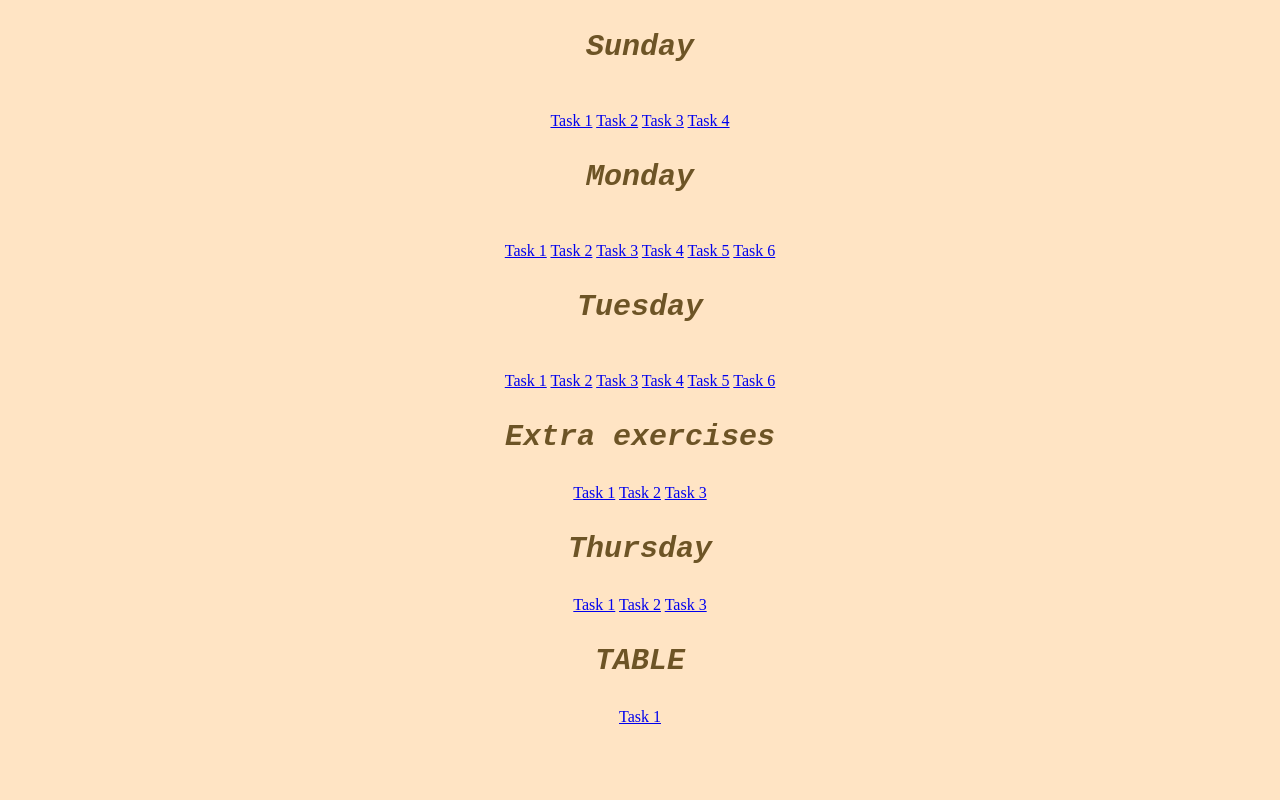
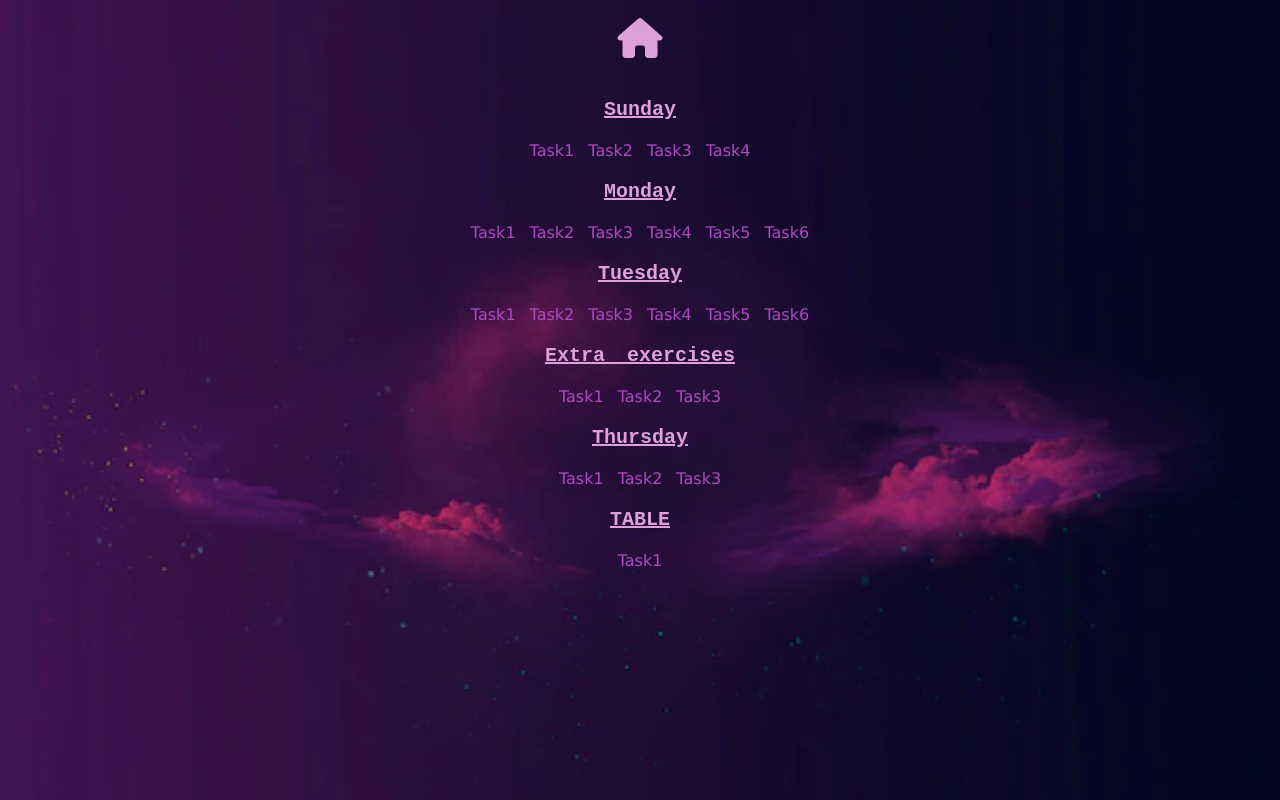
Before and after one commit to hudaausaily/Task, a plain HTML site: page index.html in a window 1280 px wide. Drawn offline with Linux system fonts and the light colour scheme.

Commit message:
Html@Css

```diff
--- a/index.html
+++ b/index.html
@@ -7,39 +7,43 @@
     <title>My Index</title>
     <link rel="shortcut icon" href="https://toppng.com/uploads/preview/ixel-heart-icon-pixel-heart-icon-115636416099zqmcxy2rr.png" type="image/x-icon">
     <link rel="stylesheet" href="style.css">
+    <script src="https://kit.fontawesome.com/a8b56cb52b.js" crossorigin="anonymous"></script>
 
 
 </head>
-<body>
-    <h3 style="color:rgb(109, 84, 38); font-family: monospace;font-style: oblique; font-size: 30px;" >Sunday</h3><br>
-    <a href="Sunday_16_10/task2.html">Task 1</a>
-    <a href="Sunday_16_10/task3.html">Task 2</a>
-    <a href="Sunday_16_10/task4.html">Task 3</a>
-    <a href="Sunday_16_10/task5.html">Task 4</a><br>
-    <h3 style="color:rgb(109, 84, 38); font-family: monospace;font-style: oblique; font-size: 30px;">Monday</h3><br>
-    <a href="Monday_17_10/form.html">Task 1</a>
-    <a href="Monday_17_10/form2.html">Task 2</a>
-    <a href="Monday_17_10/del&ins.html">Task 3</a>
-    <a href="Monday_17_10/table.html">Task 4</a>
-    <a href="Monday_17_10/loremtable.html">Task 5</a>
-    <a href="Monday_17_10/media.html">Task 6</a>
-    <h3 style="color:rgb(109, 84, 38); font-family: monospace;font-style: oblique; font-size: 30px;">Tuesday</h3><br>
-    <a href="Tuesday_18_10/table.html">Task 1</a>
-    <a href="Tuesday_18_10/tablewlink.html">Task 2</a>
-    <a href="Tuesday_18_10/meetjack.html">Task 3</a>
-    <a href="Tuesday_18_10/3images.html">Task 4</a>
-    <a href="Tuesday_18_10/dltask.html">Task 5</a>
-    <a href="Tuesday_18_10/PinT.html">Task 6</a><br>
-    <h3 style="color:rgb(109, 84, 38); font-family: monospace;font-style: oblique; font-size: 30px;">Extra exercises</h3>
-    <a href="Extra_Exercise/task1.html">Task 1</a>
-    <a href="Extra_Exercise/task2.html">Task 2</a>
-    <a href="Extra_Exercise/task3.html">Task 3</a>
-    <h3 style="color:rgb(109, 84, 38); font-family: monospace;font-style: oblique; font-size: 30px;">Thursday</h3>
-    <a href="Thursday_20_10/task1.html">Task 1</a>
-    <a href="Thursday_20_10/task2.html">Task 2</a>
-    <a href="Thursday_20_10/task3.html">Task 3</a>
-    <h3 style="color:rgb(109, 84, 38); font-family: monospace;font-style: oblique; font-size: 30px;">TABLE</h3>
-    <a href="Thursday_20_10/table.html">Task 1</a>
+<body >
+
+
+    <i class="fa-solid fa-house"></i>
+    <h3 >Sunday</h3>
+    <a href="Sunday_16_10/task2.html">Task1</a>
+    <a href="Sunday_16_10/task3.html">Task2</a>
+    <a href="Sunday_16_10/task4.html">Task3</a>
+    <a href="Sunday_16_10/task5.html">Task4</a><br>
+    <h3 >Monday</h3>
+    <a href="Monday_17_10/form.html">Task1</a>
+    <a href="Monday_17_10/form2.html">Task2</a>
+    <a href="Monday_17_10/del&ins.html">Task3</a>
+    <a href="Monday_17_10/table.html">Task4</a>
+    <a href="Monday_17_10/loremtable.html">Task5</a>
+    <a href="Monday_17_10/media.html">Task6</a>
+    <h3>Tuesday</h3>
+    <a href="Tuesday_18_10/table.html">Task1</a>
+    <a href="Tuesday_18_10/tablewlink.html">Task2</a>
+    <a href="Tuesday_18_10/meetjack.html">Task3</a>
+    <a href="Tuesday_18_10/3images.html">Task4</a>
+    <a href="Tuesday_18_10/dltask.html">Task5</a>
+    <a href="Tuesday_18_10/PinT.html">Task6</a><br>
+    <h3 >Extra exercises</h3>
+    <a href="Extra_Exercise/task1.html">Task1</a>
+    <a href="Extra_Exercise/task2.html">Task2</a>
+    <a href="Extra_Exercise/task3.html">Task3</a>
+    <h3 >Thursday</h3>
+    <a href="Thursday_20_10/task1.html">Task1</a>
+    <a href="Thursday_20_10/task2.html">Task2</a>
+    <a href="Thursday_20_10/task3.html">Task3</a>
+    <h3>TABLE</h3>
+    <a href="Thursday_20_10/table.html">Task1</a>
 
 
 
--- a/style.css
+++ b/style.css
@@ -1,7 +1,39 @@
 body {
-    text-align: center;
 
-    background-color: bisque;
+  background-image: url('/Thursday_20_10/huda.png');
+  background-repeat: repeat-y;
+  background-size: cover;
+  text-align: center;
+  word-spacing: 10px;
 
 
   }
+  h3{
+    color:plum;
+    font-size:20px;
+    font-family:'Courier New', Courier, monospace;
+    text-decoration: underline;
+    text-decoration-color: plum;
+
+
+
+
+  }
+  .fa-house{
+    color:plum;
+    font-size: 40px;
+    padding-top: 10px;
+    padding-bottom: 20px;
+  }
+  a{
+    font-family: 'Lucida Sans', 'Lucida Sans Regular', 'Lucida Grande', 'Lucida Sans Unicode', Geneva, Verdana, sans-serif;
+    font-size: 16px;
+    text-decoration: none;
+    color:rgb(171, 75, 190);
+
+
+
+  }
+  a:hover {
+    color:antiquewhite;
+  }
```
Also changed, not shown: Thursday_20_10/huda.png (added).
